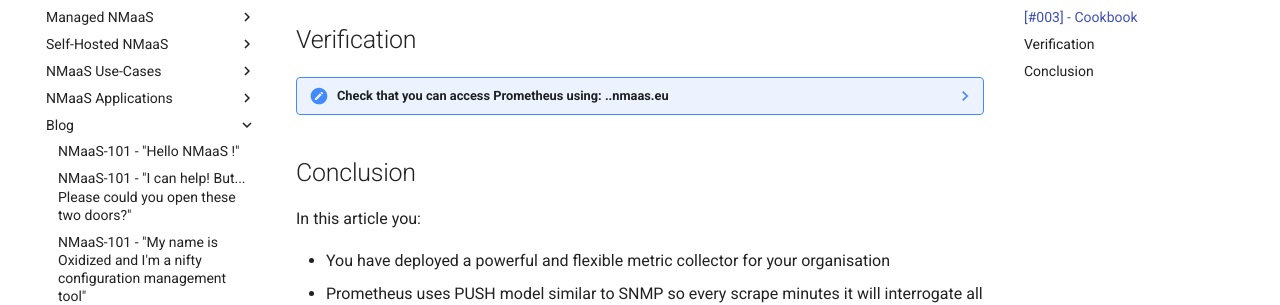
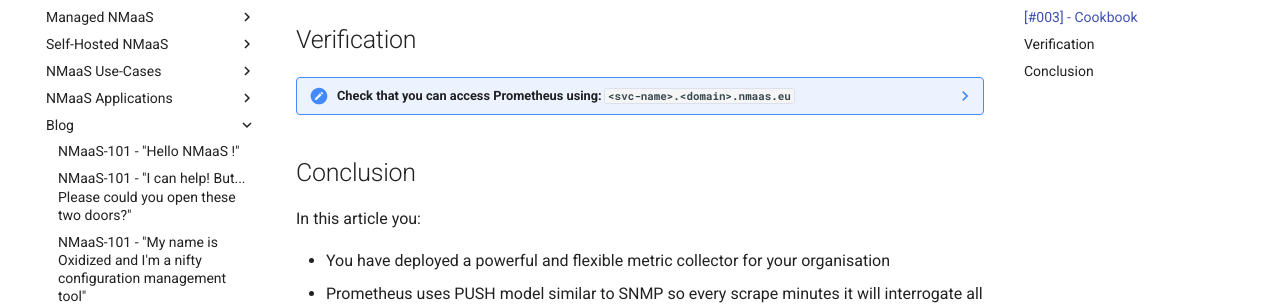
Before and after one commit to nmaas-platform/nmaas-docs, an MkDocs documentation site: the page built from docs/blog/blog4/nmaas-101-4.md, in a window 1280 px wide and 900 px high, scrolled down 1493 px. Shown: the part 172-477 px from the top of the window. Built offline with MkDocs 1.6.1 and Material for MkDocs 9.7.7, drawn with Linux system fonts in a browser that asks for light colours.

Commit message:
small fix

```diff
--- a/docs/blog/blog4/nmaas-101-4.md
+++ b/docs/blog/blog4/nmaas-101-4.md
@@ -49,7 +49,7 @@
 
     !!! warning ""
 
-        The name has a particular importance as it will dynamically create a FQDN for the NMaaS service in the form: **`<service_name>`.`<domain>`.nmaas.eu** In my example it is: **prm.rare.nmaas.eu**
+        The name has a particular importance as it will dynamically create a FQDN for the NMaaS service in the form: **`<service_name>.<domain>.nmaas.eu`** In my example it is: **prm.rare.nmaas.eu**
 
     - Click on configure (blue bottom on the lefthand side) information
 
@@ -153,7 +153,7 @@
 
 ## Verification
 
-??? note "Check that you can access Prometheus using: <svc-name>.<domain>.nmaas.eu"
+??? note "Check that you can access Prometheus using: `<svc-name>.<domain>.nmaas.eu`"
 
     - Access the application
 
```
Also changed, not shown: docs/blog/blog3/nmaas-101-3.md (+1 -1 lines).
